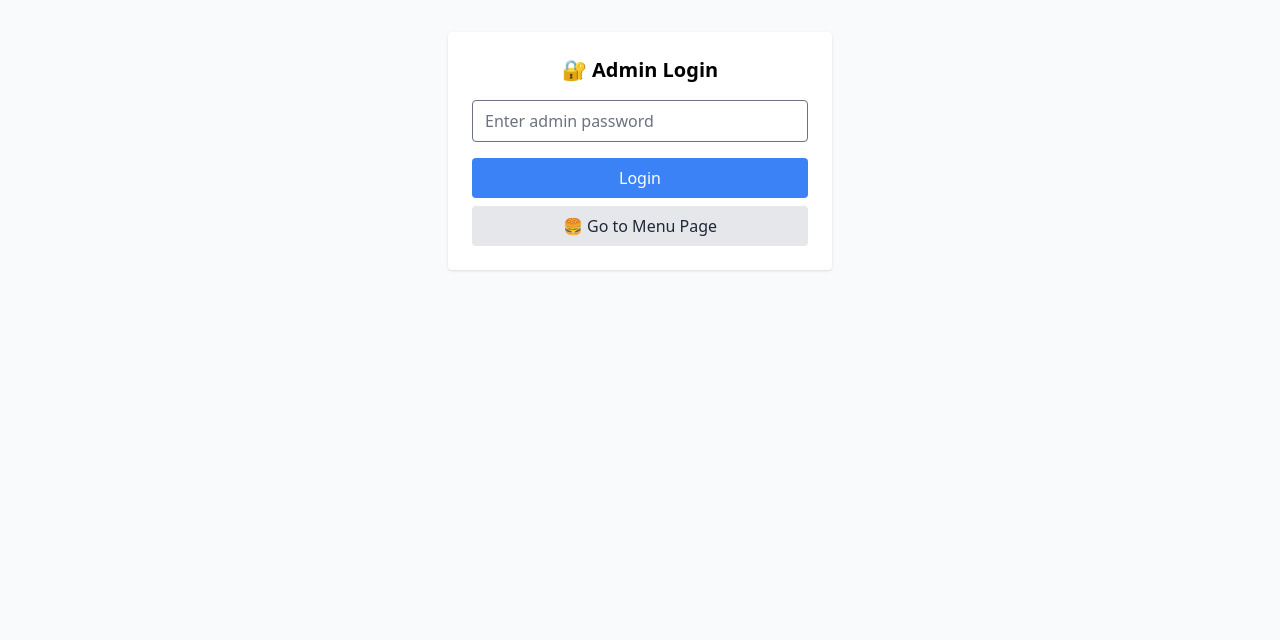
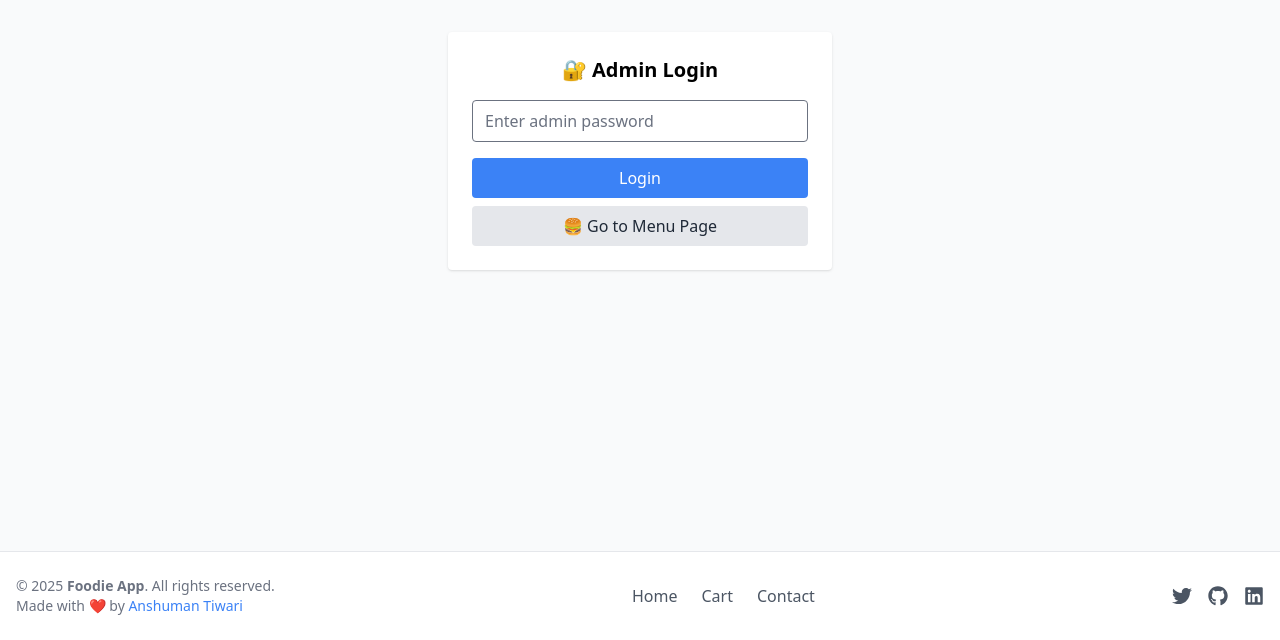
Before and after one commit to anshumanat/Food-ordering-platform, a React (Vite) app in the folder frontend/: page /admin-login in a window 1280 px wide. Shown: the part 249-889 px from the top of the page. Before the commit the page ends 800 px from the top, so only its background shows below. Built offline with nearby package versions, Linux system fonts and the light colour scheme.

Commit message:
final: fully working version with footer, frontend fixes, and screen recording

```diff
--- /dev/null
+++ b/frontend/src/components/Footer.jsx
@@ -0,0 +1,67 @@
+import React from 'react';
+import { FaTwitter, FaGithub, FaLinkedin } from 'react-icons/fa';
+import { Link } from 'react-router-dom';
+
+const Footer = () => {
+  return (
+    <footer className="bg-white border-t border-gray-200 text-gray-600 py-6 mt-auto shadow-sm">
+      <div className="max-w-screen-xl mx-auto px-4 grid gap-6 sm:flex sm:items-center sm:justify-between">
+
+        {/* Branding + Author */}
+        <div className="text-center sm:text-left">
+          <p className="text-sm text-gray-500">
+            © {new Date().getFullYear()} <span className="font-semibold">Foodie App</span>. All rights reserved.
+          </p>
+          <p className="text-sm text-gray-500">
+            Made with ❤️ by{' '}
+            <a
+              href="https://github.com/anshumanat"
+              className="text-blue-500 hover:underline"
+              target="_blank"
+              rel="noopener noreferrer"
+            >
+              Anshuman Tiwari
+            </a>
+          </p>
+        </div>
+
+        {/* Navigation Links */}
+        <div className="flex flex-col sm:flex-row gap-3 sm:gap-6 items-center">
+          <Link to="/" className="hover:text-gray-800 transition">Home</Link>
+          <Link to="/cart" className="hover:text-gray-800 transition">Cart</Link>
+          <Link to="/contact" className="hover:text-gray-800 transition">Contact</Link>
+        </div>
+
+        {/* Social Media Icons */}
+        <div className="flex gap-4 justify-center sm:justify-end">
+          <a
+            href="https://twitter.com/myprofile"
+            target="_blank"
+            rel="noopener noreferrer"
+            className="hover:text-blue-400 transition"
+          >
+            <FaTwitter size={20} />
+          </a>
+          <a
+            href="https://github.com/anshumanat"
+            target="_blank"
+            rel="noopener noreferrer"
+            className="hover:text-gray-800 transition"
+          >
+            <FaGithub size={20} />
+          </a>
+          <a
+            href="https://www.linkedin.com/in/anshuman-tiwari2005/"
+            target="_blank"
+            rel="noopener noreferrer"
+            className="hover:text-blue-600 transition"
+          >
+            <FaLinkedin size={20} />
+          </a>
+        </div>
+      </div>
+    </footer>
+  );
+};
+
+export default Footer;
--- a/frontend/src/main.jsx
+++ b/frontend/src/main.jsx
@@ -4,19 +4,23 @@
 import MenuPage from './pages/index';
 import CartPage from './pages/cart';
 import CheckoutPage from './pages/checkout';
-    import { Toaster } from 'react-hot-toast';
 import ConfirmationPage from './pages/confirmation';
 import TrackerPage from './pages/tracker/TrackerPage';
 import AdminLogin from './pages/AdminLogin';
 import KitchenPage from './pages/kitchen/KitchenPage';
 import AnalyticsPage from './pages/AnalyticsPage';
+import Footer from './components/Footer';
+import { Toaster } from 'react-hot-toast';
 import './styles/tailwind.css';
 
 const container = document.getElementById('root');
+
 if (container) {
   createRoot(container).render(
     <>
       <BrowserRouter>
+        <div className="flex flex-col min-h-screen">
+          <div className="flex-grow">
             <Routes>
               <Route path="/" element={<MenuPage />} />
               <Route path="/cart" element={<CartPage />} />
@@ -27,6 +31,9 @@
               <Route path="/kitchen" element={<KitchenPage />} />
               <Route path="/analytics" element={<AnalyticsPage />} />
             </Routes>
+          </div>
+          <Footer />
+        </div>
       </BrowserRouter>
       <Toaster position="top-center" toastOptions={{ duration: 3000 }} />
     </>
--- a/frontend/src/pages/tracker/TrackerPage.jsx
+++ b/frontend/src/pages/tracker/TrackerPage.jsx
@@ -31,7 +31,7 @@
   }, [id]);
 
   //  WebSocket real-time updates
-  useWebSocket('https://foodie-1-o9h9.onrender.com', {
+  useWebSocket('http://localhost:4000/rpc', {
     onMessage: (event) => {
       const msg = JSON.parse(event.data);
       if (
--- a/frontend/src/utils/rpcClient.js
+++ b/frontend/src/utils/rpcClient.js
@@ -26,7 +26,7 @@
 
   while (attempt <= retries) {
     try {
-      const res = await fetch('https://foodie-1-o9h9.onrender.com', {
+      const res = await fetch('http://localhost:4000/rpc', {
         method: 'POST',
         headers: { 'Content-Type': 'application/json' },
         body: JSON.stringify(body),
--- a/frontend/src/utils/wsClients.js
+++ b/frontend/src/utils/wsClients.js
@@ -2,7 +2,7 @@
 let socket;
 
 export function connectWebSocket(onMessage) {
-  socket = new WebSocket('https://foodie-1-o9h9.onrender.com');
+  socket = new WebSocket('http://localhost:4000/rpc');
 
   socket.onopen = () => {
     console.log('✅ WebSocket connected');
```
Also changed, not shown: 2 other files (tests, documents, lock files or other folders). Lines whose indentation alone changed are shown as unchanged.
